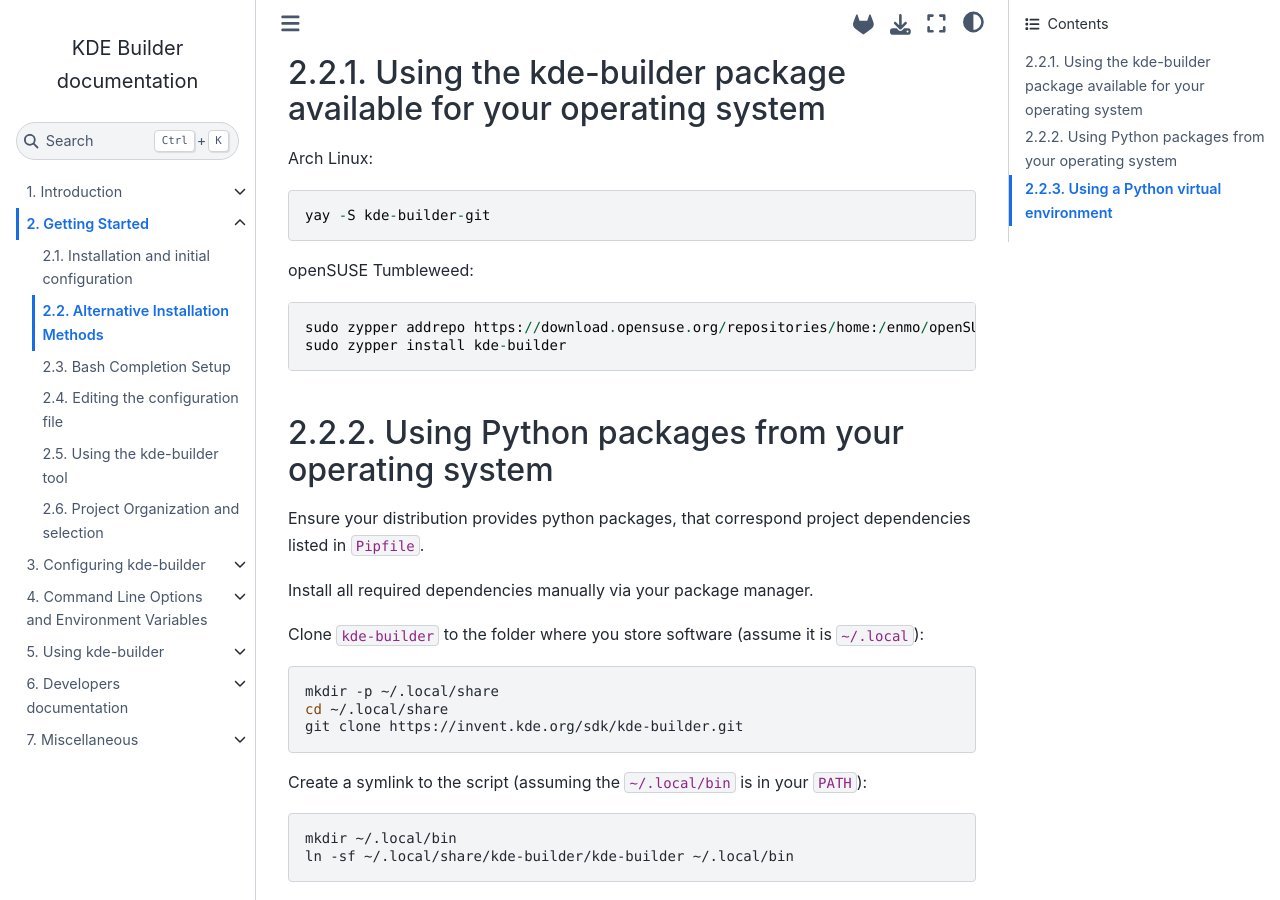
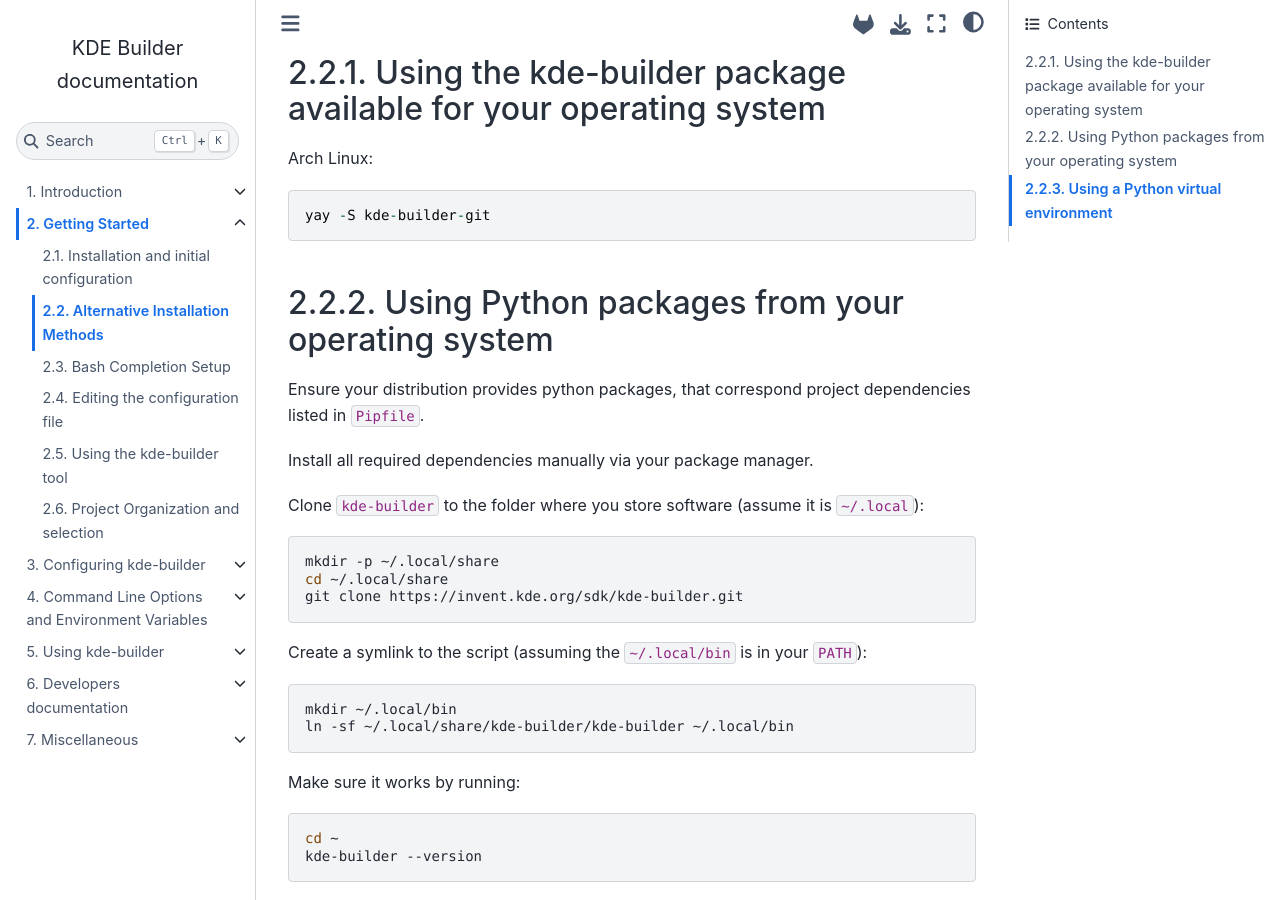
Before and after one commit to KDE/kde-builder, a Sphinx documentation site: the page built from doc/getting-started/alternative-installation.md, in a window 1280 px wide and 900 px high, scrolled down 780 px. Built offline with Sphinx 7.4.7 and the Sphinx Book theme 1.1.4, drawn with Linux system fonts in a browser that asks for light colours.

Commit message:
chore: Remove dead openSUSE repo for kde-builder

````diff
--- a/doc/getting-started/alternative-installation.md
+++ b/doc/getting-started/alternative-installation.md
@@ -26,13 +26,6 @@
 
 ```
 yay -S kde-builder-git
-```
-
-openSUSE Tumbleweed:
-
-```
-sudo zypper addrepo https://download.opensuse.org/repositories/home:/enmo/openSUSE_Tumbleweed/home:enmo.repo
-sudo zypper install kde-builder
 ```
 
 (using-system-environment)=
````
